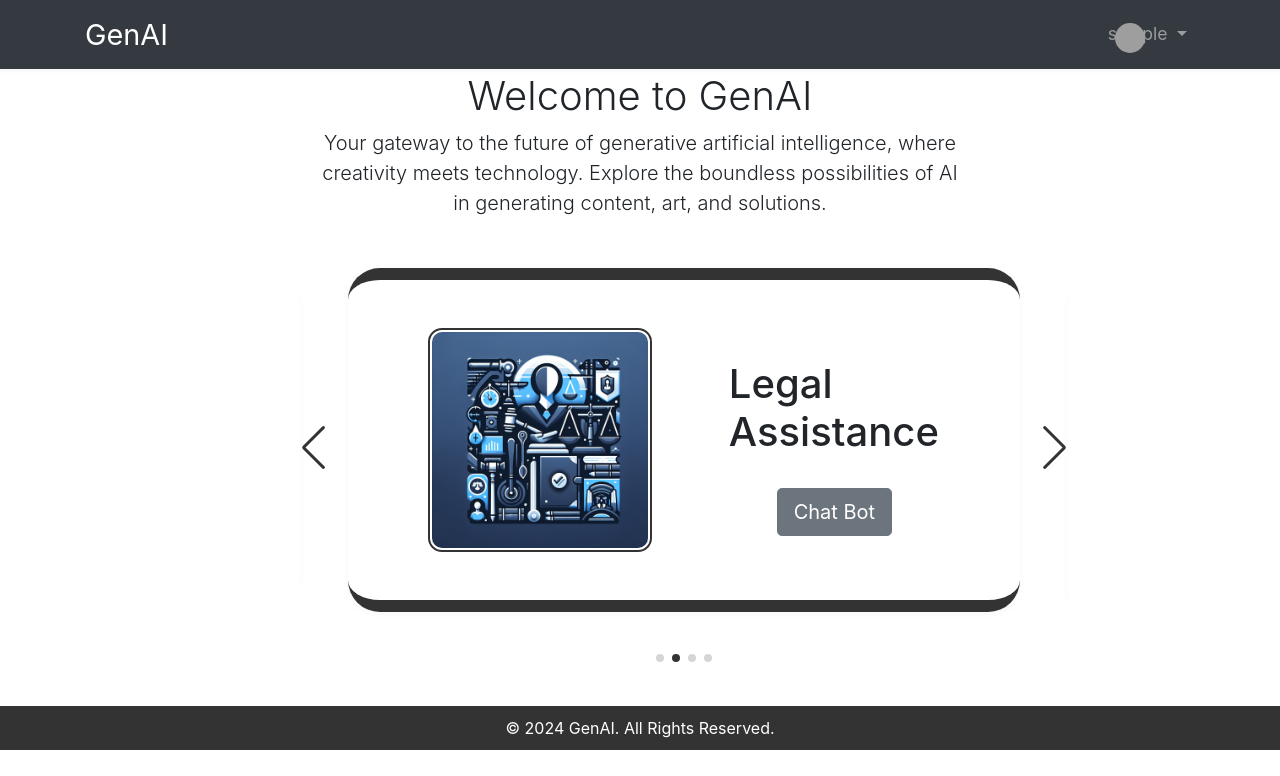
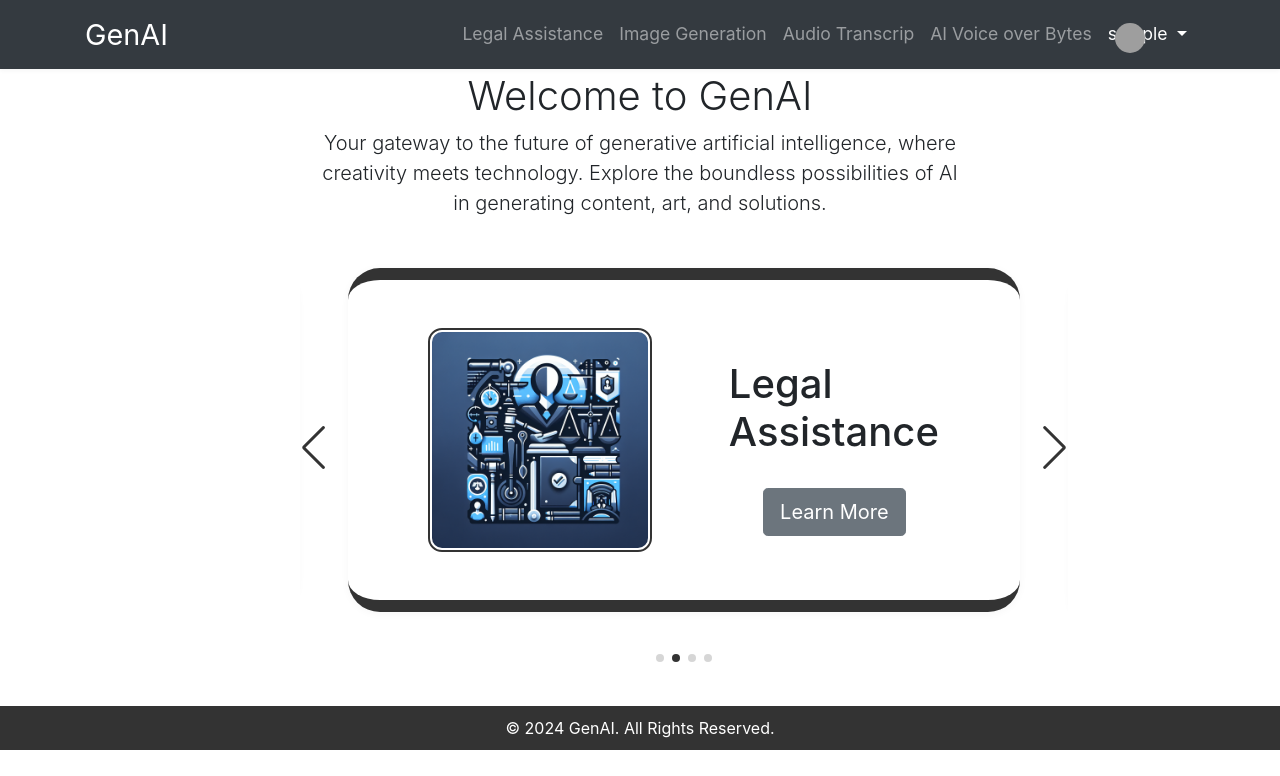
Before and after one commit to sid-1974/GenAI-1, a Flask app: page /home in a window 1280 px wide. Shown: the top 776 px of the page. Run offline with Flask 3, Linux system fonts and the light colour scheme; the visitor is signed in with stand-in values (Sample User, id 1); some libraries are stand-ins or nearby versions; grey boxes are pictures that could not be loaded.

Commit message:
added some new links

```diff
--- a/templates/home.html
+++ b/templates/home.html
@@ -23,31 +23,31 @@
             </button>
             <div class="collapse navbar-collapse" id="navbarResponsive">
                 <ul class="navbar-nav ml-auto">
-                  <!----  <li class="nav-item">
-                        <a class="nav-link" href="#">
+                   <li class="nav-item">
+                        <a class="nav-link" href="/chatbot">
 
-                            Chatbot
+                            Legal Assistance
                         </a>
                     </li>
                     <li class="nav-item">
-                        <a class="nav-link" href="#">
+                        <a class="nav-link" href="/image_gen">
 
                             Image Generation
                         </a>
                     </li>
 					<li class="nav-item">
 
-                            <a class="nav-link" href="#" >
+                            <a class="nav-link" href="/audio_trans" >
                             Audio Transcrip
                         </a>
                     </li>
                     <li class="nav-item">
 
-                            <a class="nav-link" href="#" >
+                            <a class="nav-link" href="/ai_caption_voice" >
                             AI Voice over Bytes
                         </a>
-                    </li>-->
-                    <li class="nav-item dropdown">
+                    </li>
+                    <li class="nav-item dropdown active">
                         <a class="nav-link dropdown-toggle profile-dropdown-toggle" href="#" id="navbarDropdownProfile" role="button" data-toggle="dropdown" aria-haspopup="true" aria-expanded="false">
                             {{ username }}
                         </a>
@@ -88,13 +88,14 @@
                         <div class="testimonial-slide swiper-slide">
 
                             <video width="35%" controls autoplay loop>
-                                <source src="../static/BGvideo/ai_caption.mp4" type="video/mp4">
+                                <source src="../static/BGvideo/ai_caption1.mp4" type="video/mp4">
                                 Your browser does not support the video tag.
                             </video>
                             <div class="testimonial-slide-headings">
                                 <h2>AI Voice Over </h2>
                                 <p class="lead-card-btn">
-                                    <a href="#" class="btn btn-lg btn-secondary" id="card-1-btn-4" >Learn More</a>
+                                    <a href="/ai_voice_info" class="btn btn-lg btn-secondary" id="card-1-btn-4" >Learn More</a>
+
                                 </p>
                             </div>
 
@@ -104,7 +105,8 @@
                             <div class="testimonial-slide-headings">
                             <h2>Legal Assistance</h2>
                             <p class="lead-card-btn">
-                                <a href="/chatbot" class="btn btn-lg btn-secondary" id="card-1-btn-1" >Chat Bot</a>
+                                <a href="/chat_assistance_info" class="btn btn-lg btn-secondary" id="card-1-btn-1" >Learn More</a>
+
                             </p>
                         </div>
                          </div>
@@ -113,7 +115,8 @@
                                  <div class="testimonial-slide-headings">
                                     <h2>Image Generation</h2>
                                     <p class="lead-card-btn">
-                                        <a href="image_gen" class="btn btn-lg btn-secondary" id="card-1-btn-2" >Image Gen</a>
+                                        <a href="/image_gen_info" class="btn btn-lg btn-secondary" id="card-1-btn-2" >Learn More</a>
+
                                     </p>
                                  </div>
 
@@ -123,7 +126,8 @@
                            <div class="testimonial-slide-headings">
                             <h2>Audio Transcript</h2>
                             <p class="lead-card-btn">
-                                <a href="#" class="btn btn-lg btn-secondary" id="card-1-btn-3" >Learn More</a>
+                                <a href="/audio_transcript_info" class="btn btn-lg btn-secondary" id="card-1-btn-3" >Learn More</a>
+
                             </p>
                            </div>
 
```
